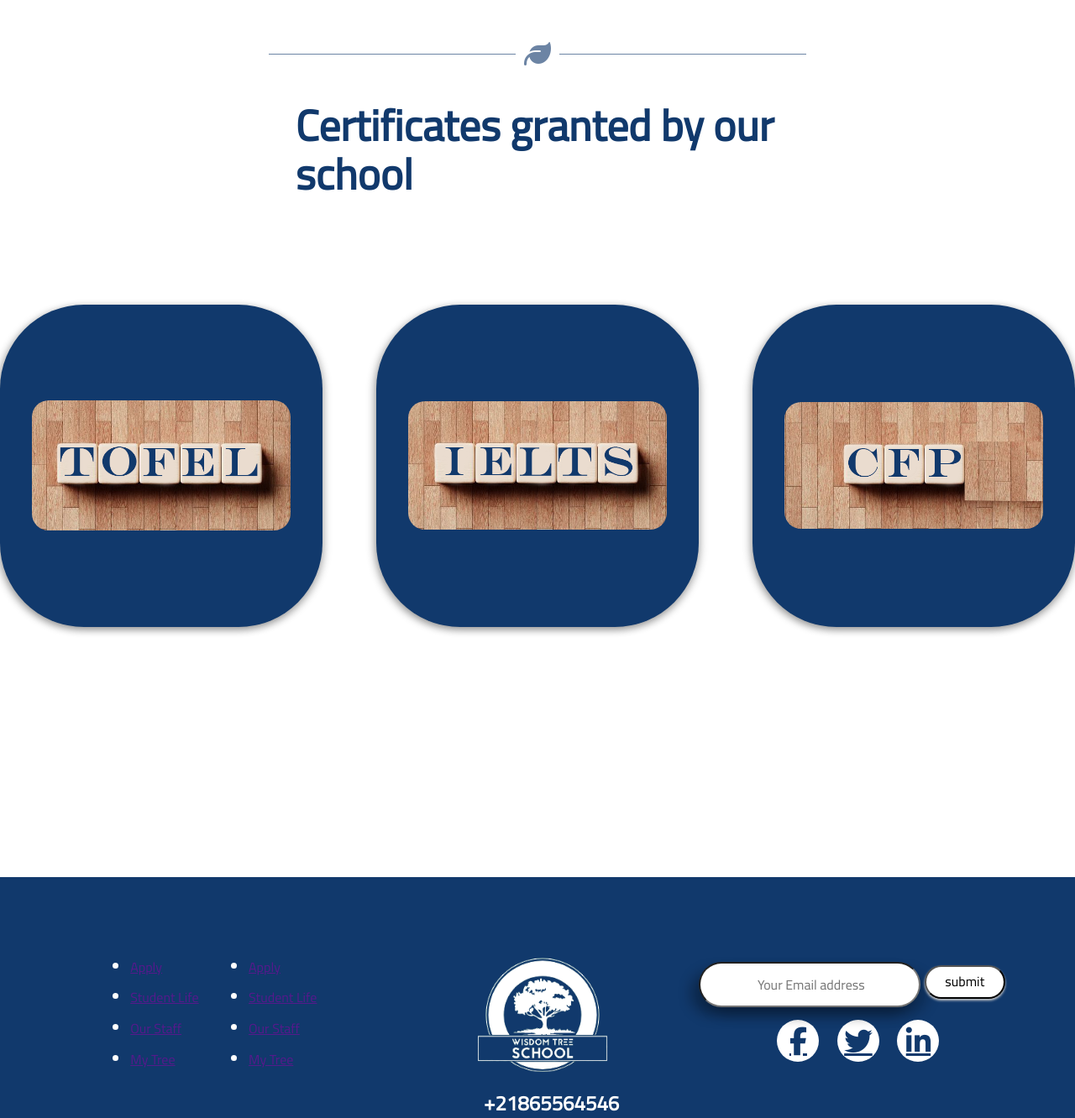
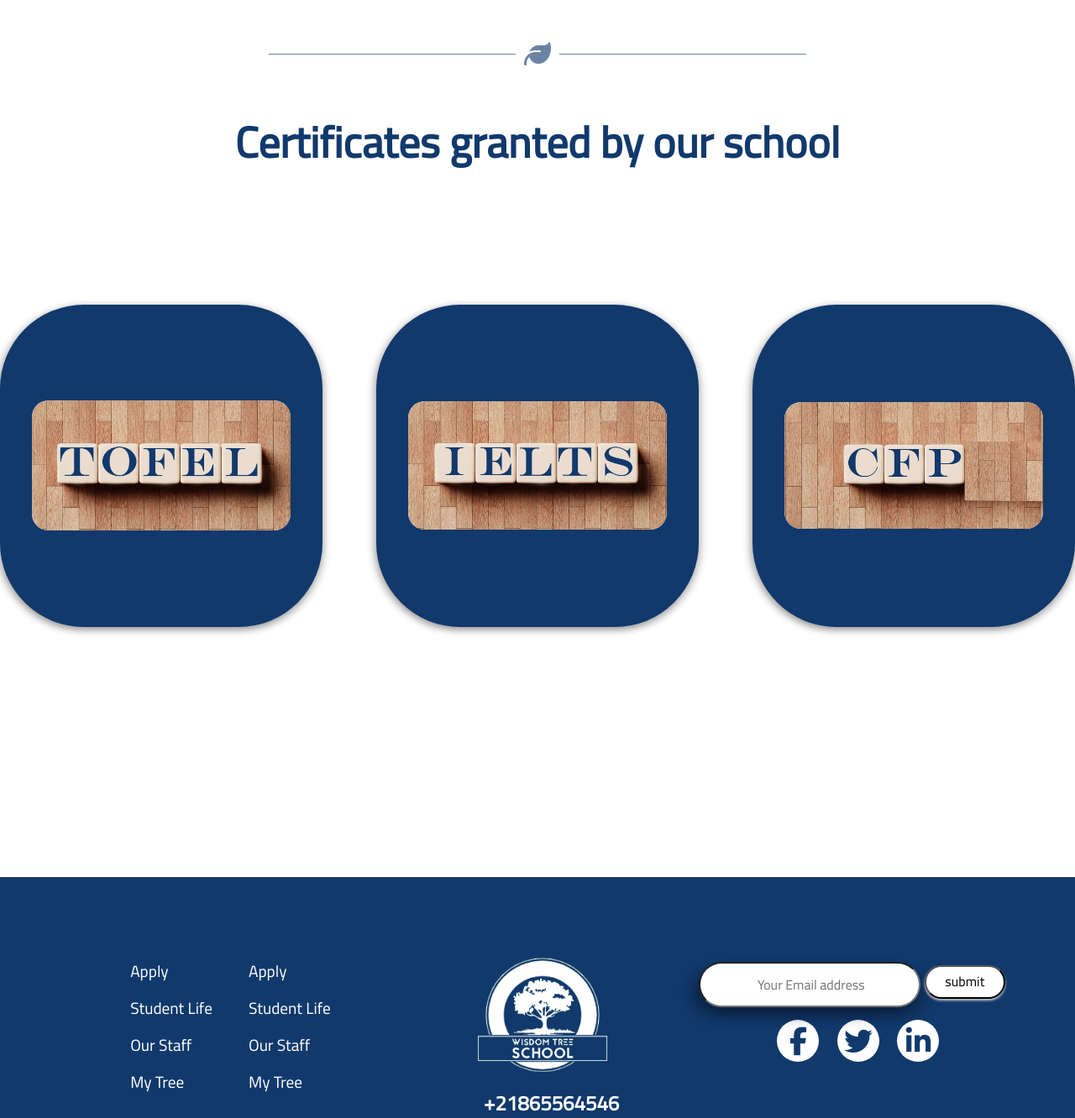
Before and after one commit to ahmedgraish/Wisdom-Tree, a plain HTML site: page index.html in a window 1280 px wide. Shown: the part 2560-3892 px from the top of the page at 84% size. Drawn offline with nearby package versions, Linux system fonts and the light colour scheme.

Commit message:
some improvment

```diff
--- a/index.css
+++ b/index.css
@@ -468,7 +468,7 @@ header{
 	transition: 1.5s;
 
 }
-.navCertificates img ,h1 ,p{
+.navCertificates img , .navCertificates h1 , .navCertificates p{
     margin: 0;
     width: 80%;
     height: fit-content;
@@ -479,10 +479,10 @@ header{
     background-color: white;
     border-radius: 20px;
 }
-.navCertificates img:hover
-		{
-			transform:translateZ(-20px);
-		}
+.navCertificates img:hover{
+    transition: all 0.8s ease;
+    transform:translatey(20px);
+}
 
 .navCertificates2{
     display: flex;
@@ -641,7 +641,6 @@ img.failory-logo-image {
     opacity: 1;
     display: flex;
     position: absolute;
-
 }
 .h-failory3  li :hover{
     color: #ffff;
@@ -659,10 +658,18 @@ img.failory-logo-image {
     position: absolute;
 
 }
-
-
 .h-failory4  li :hover{
     color: #ffff;
     opacity: 0.7;
 
 }
+.footer_social a,
+.h-failory3 ul,
+.h-failory4 ul,
+.h-failory4 a,
+.h-failory3 a{
+    color:white;
+    font-size: 1.2rem;
+    text-decoration: none;
+    list-style: none;
+}
```
